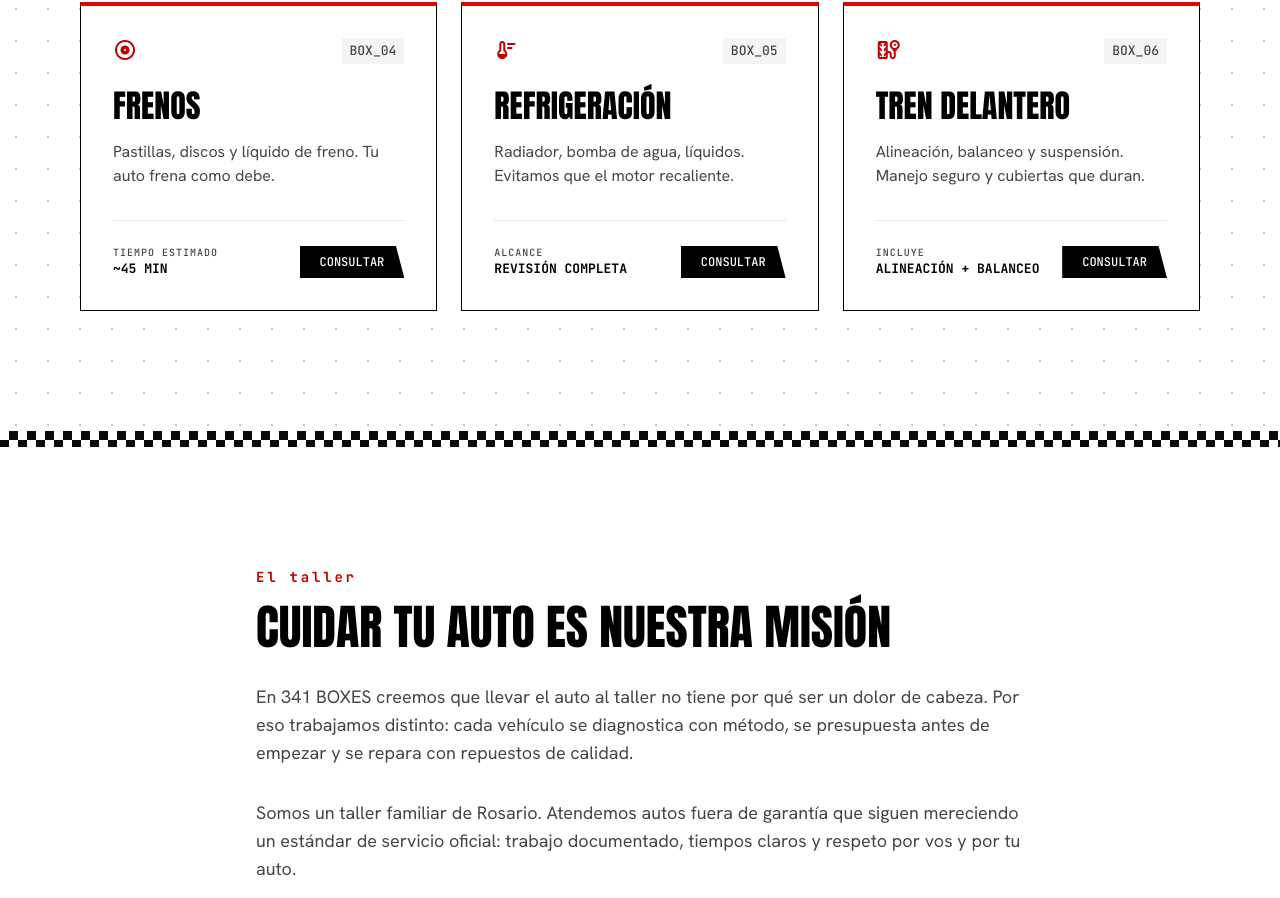
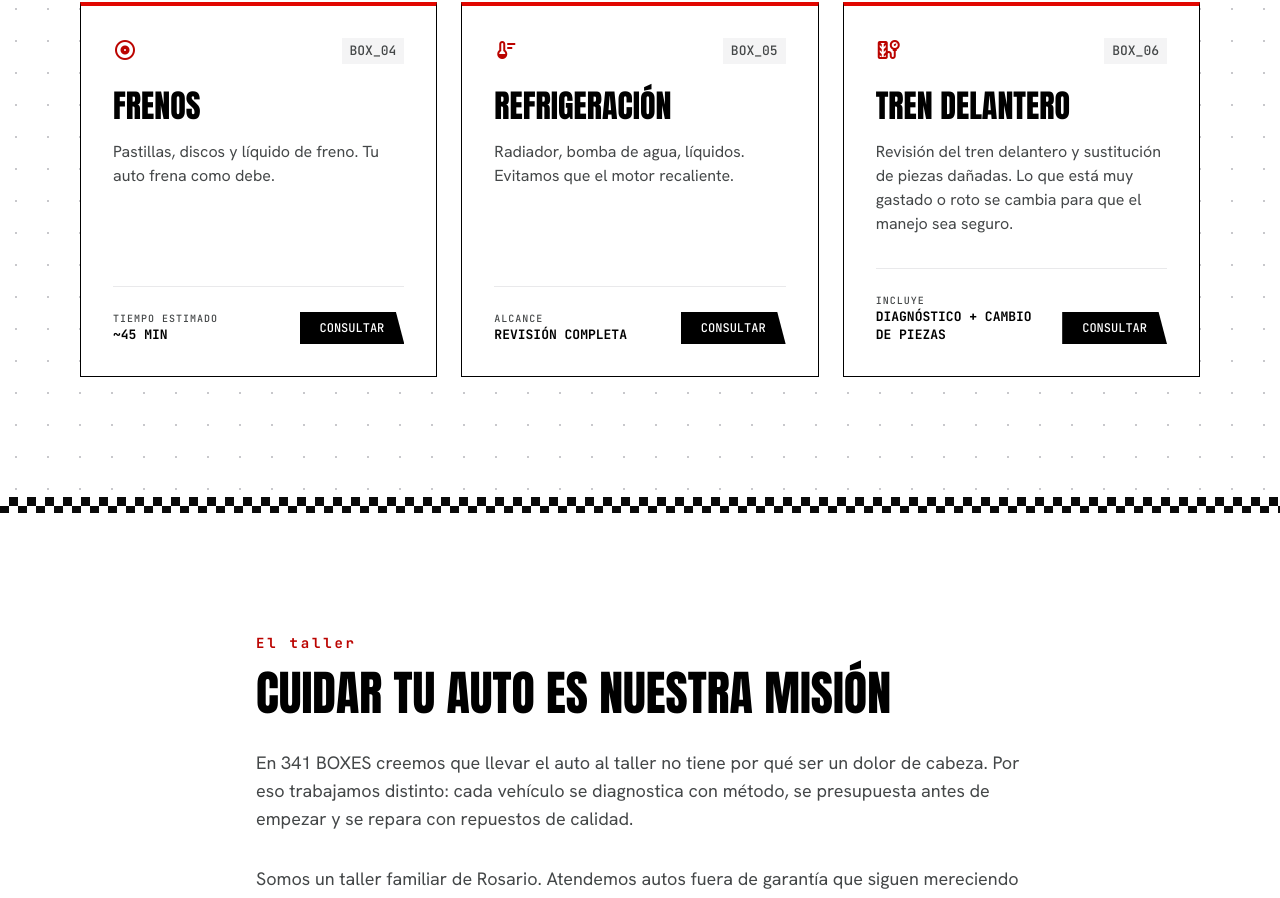
Before and after one commit to gordomo/341-boxes, a Next.js app: page / in a window 1280 px wide. Shown: the part 2190-3088 px from the top of the page. Built offline with nearby package versions, Linux system fonts and the light colour scheme.

Commit message:
content(home): actualiza descripción e 'Incluye' del servicio Tren delantero

```diff
--- a/app/page.tsx
+++ b/app/page.tsx
@@ -118,8 +118,8 @@ const SERVICIOS: Servicio[] = [
     icon: "tire_repair",
     titulo: "Tren delantero",
     descripcion:
-      "Alineación, balanceo y suspensión. Manejo seguro y cubiertas que duran.",
-    dato: { label: "Incluye", valor: "Alineación + balanceo" },
+      "Revisión del tren delantero y sustitución de piezas dañadas. Lo que está muy gastado o roto se cambia para que el manejo sea seguro.",
+    dato: { label: "Incluye", valor: "Diagnóstico + cambio de piezas" },
   },
 ];
 
```
